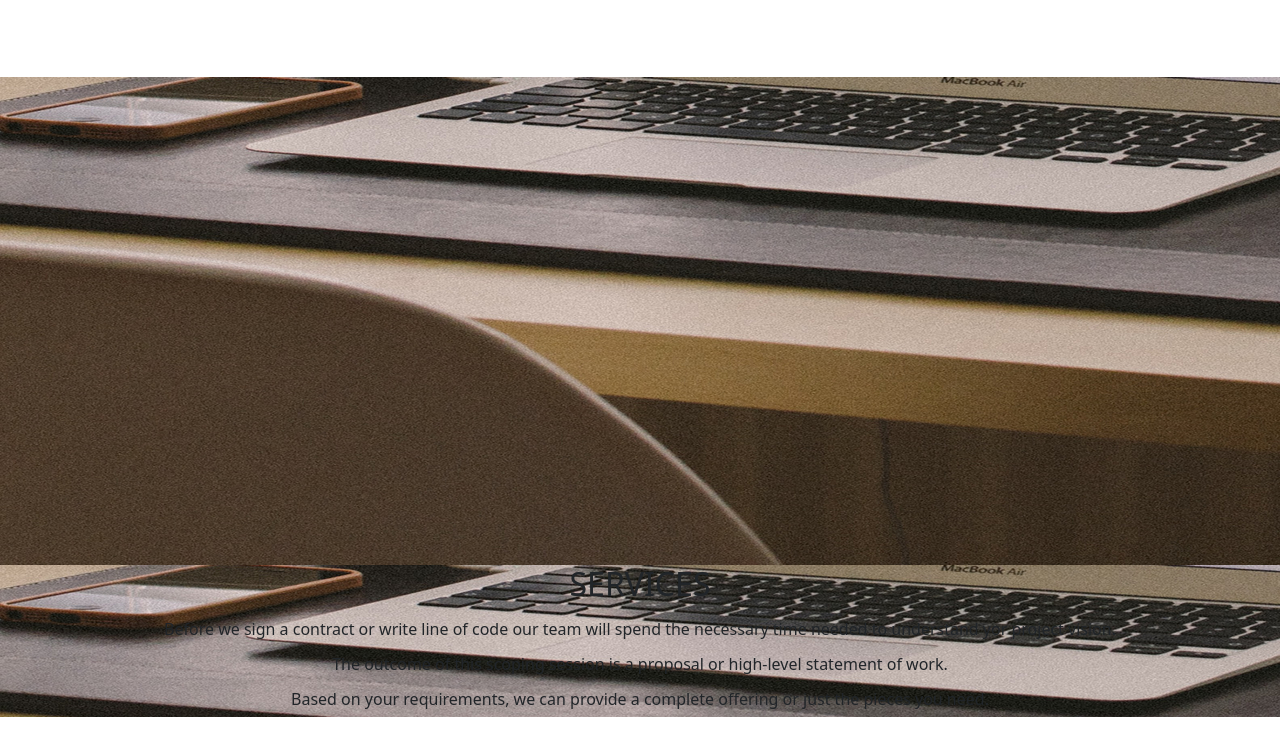
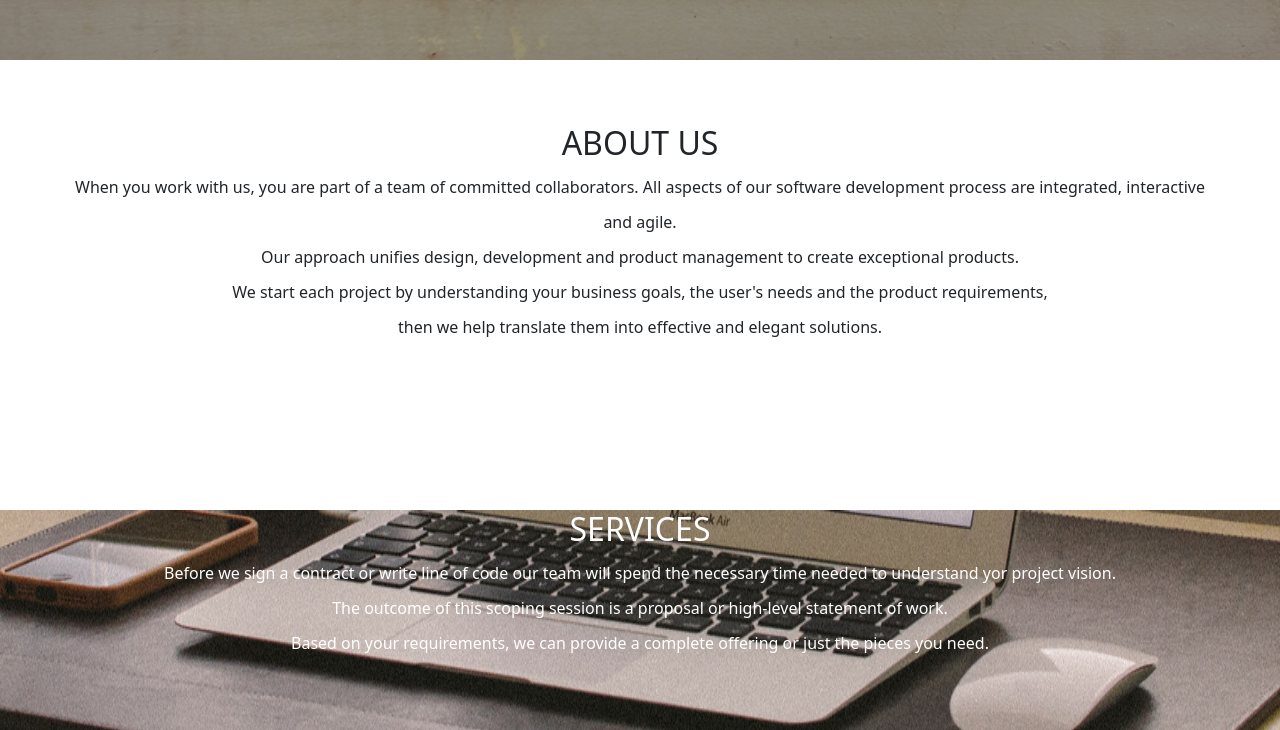
Before and after one commit to jerushaotieno/delani_studio, a plain HTML site: page index.html in a window 1280 px wide. Shown: the part 708-1438 px from the top of the page. Drawn offline with Linux system fonts and the light colour scheme.

Commit message:
add initial css styling to services section

```diff
--- a/index.html
+++ b/index.html
@@ -43,8 +43,6 @@
     </div>
 
     <div class="services">
-        <img src="ip3_assets/backgrounds/s_image.jpg" alt="picture_of_a_phone_laptop_and_mouse_on_a_table">
-
         <h2>
             SERVICES
         </h2>
--- a/styles.css
+++ b/styles.css
@@ -3,6 +3,9 @@
     color: white;
     line-height: 100px;
     background-image: url(ip3_assets/backgrounds/h_img.jpg);
+    background-size: 1366px 768px;
+    height: 768px;
+    justify-content: center;
 }
 
 .about_us{
@@ -10,10 +13,15 @@
     padding-top: 5%;
     padding-bottom: 5%;
     line-height: 35px;
+    height: 450px;
 }
 
 .services{
     text-align: center;
     line-height: 35px;
+    color: white;
     background-image: url(ip3_assets/backgrounds/s_image.jpg);
+    background-size: 1366px 768px;
+    height: 768px;
+    justify-content: center;
 }
```
